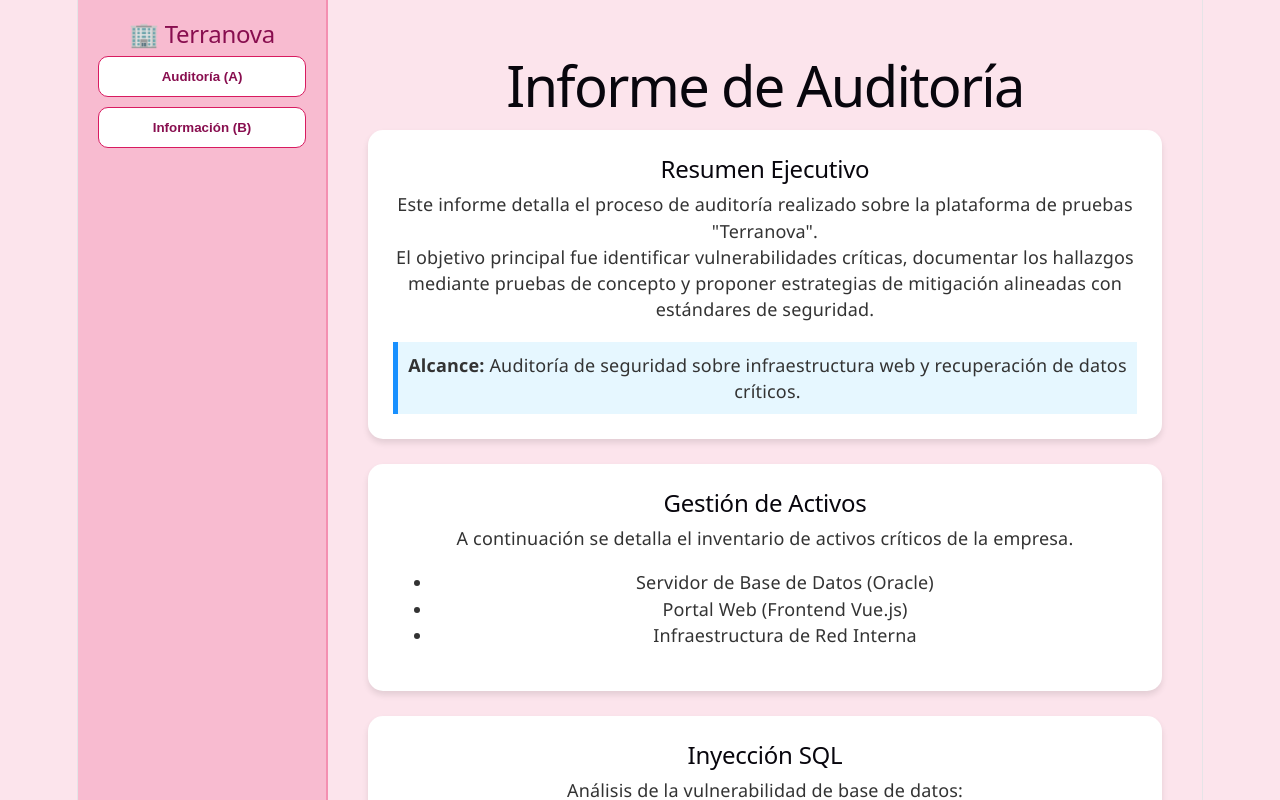
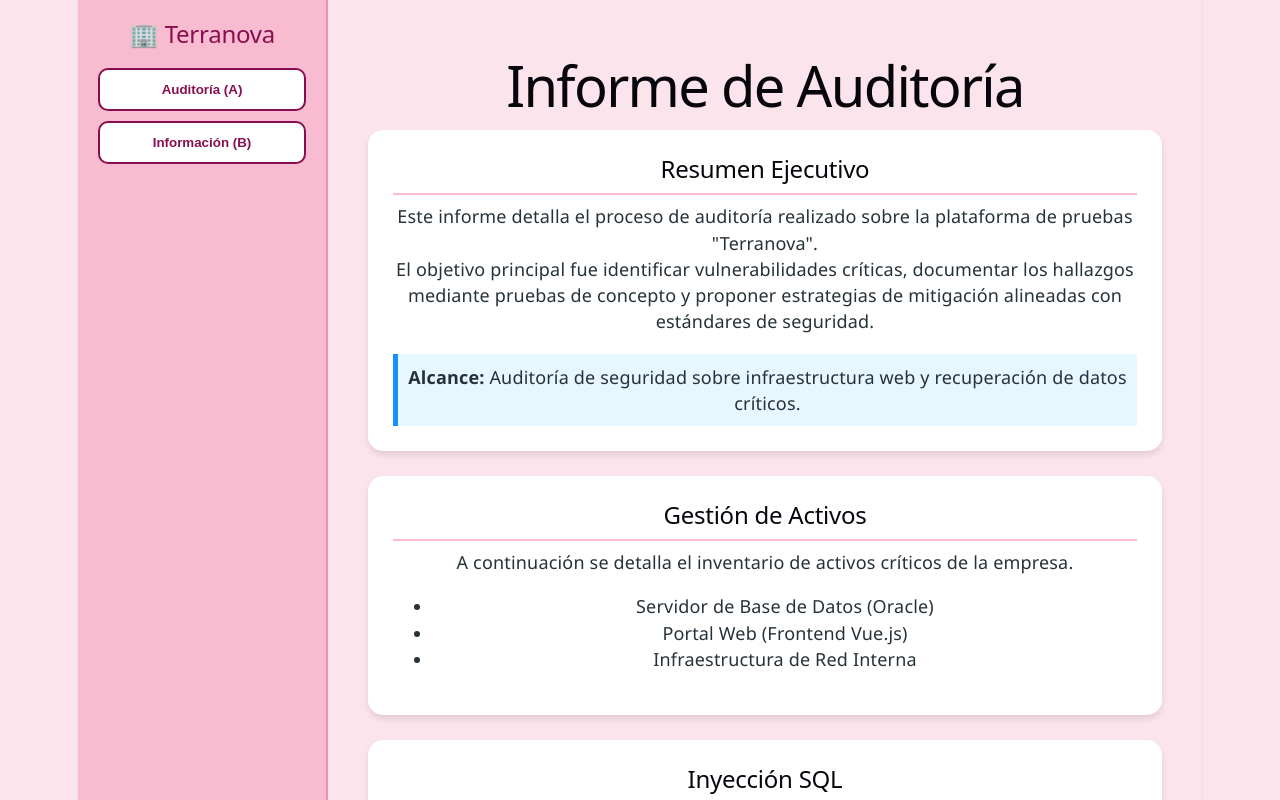
Before and after one commit to mariamunoz0507/auditoria_munmar, a React (Vite) app: page / in a window 1280 px wide. Shown: the top 800 px of the page. Built offline with nearby package versions, Linux system fonts and the light colour scheme.

Commit message:
style: aplicar colores oscuros de alto contraste para títulos y texto

```diff
--- a/src/App.css
+++ b/src/App.css
@@ -4,9 +4,9 @@
 body {
   margin: 0;
   padding: 0;
-  font-family: 'Segoe UI', Tahoma, Geneva, Verdana, sans-serif;
+  font-family: 'Segoe UI', Tahoma, sans-serif;
   background-color: #fce4ec;
-  color: #4a148c; /* Texto oscuro para máxima legibilidad */
+  color: #263238; /* Gris muy oscuro casi negro para texto normal */
 }
 
 .app-container { display: flex; min-height: 100vh; }
@@ -26,21 +26,38 @@ section {
   margin-bottom: 25px;
   border-radius: 15px;
   box-shadow: 0 4px 6px rgba(0,0,0,0.1);
-  color: #333; /* Color oscuro específico para los textos internos */
+  color: #263238; /* Color oscuro para el cuerpo del texto */
 }
 
-h1, h2 { color: #880e4f; } /* Títulos en color oscuro y visible */
+/* Títulos mucho más oscuros y llamativos */
+h1 {
+  color: #4a148c; /* Morado muy oscuro */
+  font-weight: 800;
+  text-align: center;
+  margin-bottom: 30px;
+}
+
+h2 {
+  color: #880e4f; /* Borgoña oscuro */
+  font-weight: 700;
+  border-bottom: 2px solid #f8bbd0;
+  padding-bottom: 10px;
+}
 
 button {
   width: 100%;
   padding: 12px;
   margin-bottom: 10px;
   border-radius: 10px;
-  border: 1px solid #d81b60;
+  border: 2px solid #880e4f;
   cursor: pointer;
   font-weight: bold;
   background-color: white;
   color: #880e4f;
+  transition: 0.3s;
 }
 
-button:hover { background-color: #fce4ec; }
+button:hover {
+  background-color: #880e4f;
+  color: white;
+}
```
